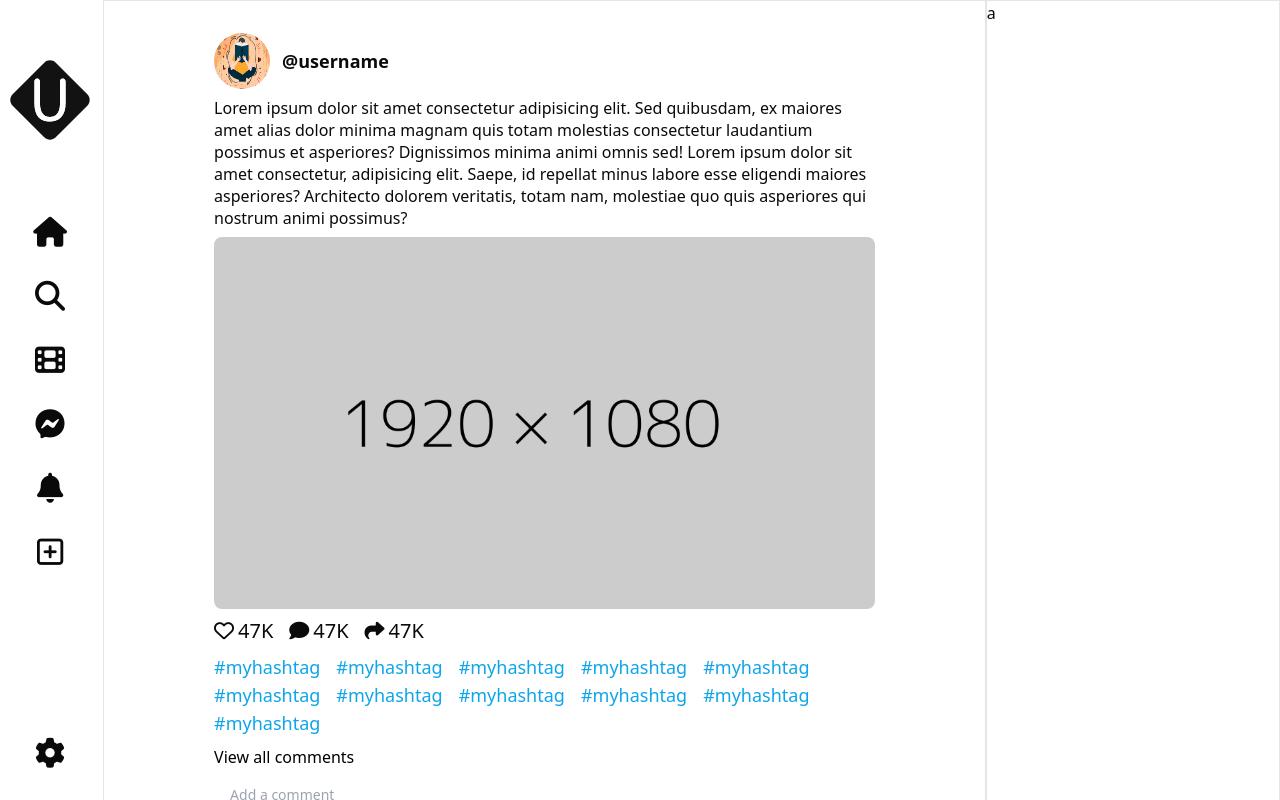
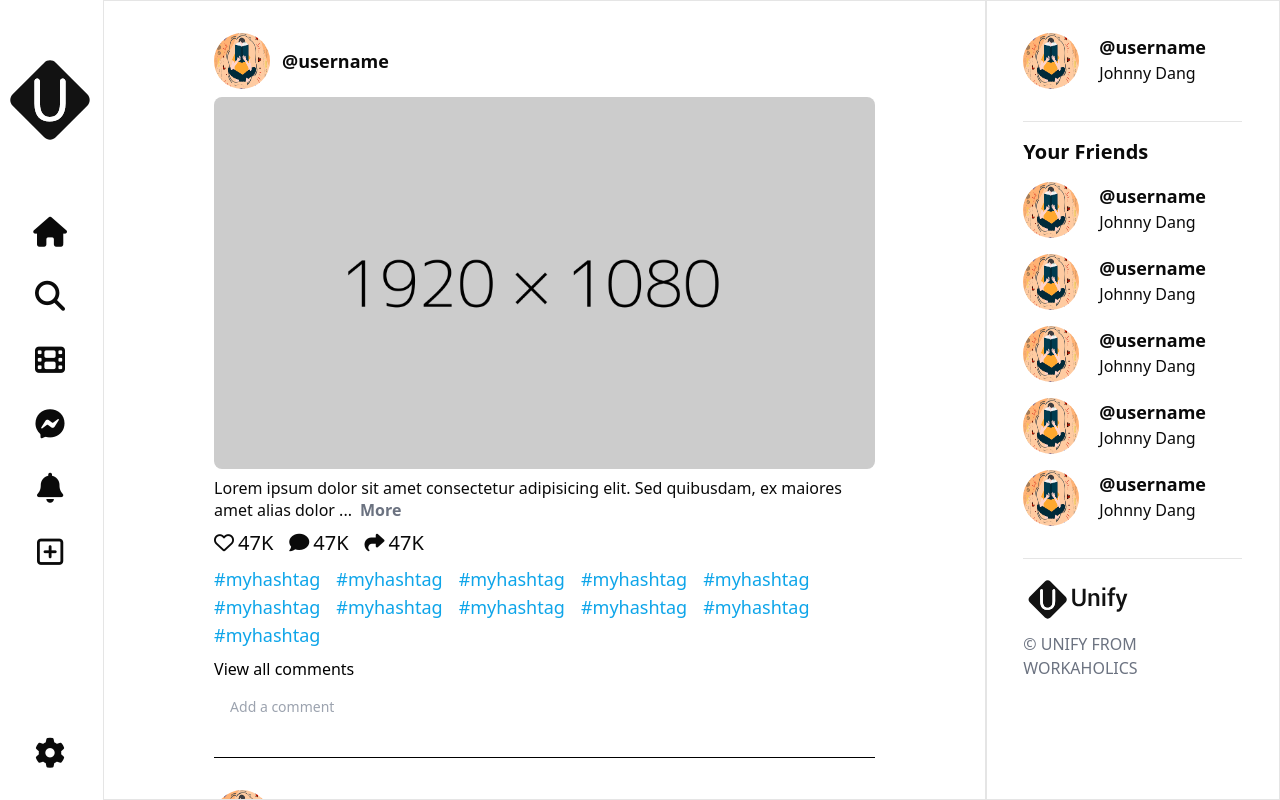
Before and after one commit to v06012005/UNIFY, a Next.js app in the folder frontend/: page / in a window 1280 px wide. Shown: the top 800 px of the page. Built offline with nearby package versions, Linux system fonts and the light colour scheme.

Commit message:
updates on homepage

```diff
--- a/frontend/app/globals.css
+++ b/frontend/app/globals.css
@@ -73,6 +73,7 @@ body {
 
     --radius: 0.5rem
   }
+
   .dark {
 
     --background: 0 0% 3.9%;
@@ -129,7 +130,20 @@ body {
   * {
     @apply border-border;
   }
+
   body {
     @apply bg-background text-foreground;
   }
 }
+
+.no-scrollbar::-webkit-scrollbar {
+  display: none;
+  /* Hides scrollbar in WebKit browsers */
+}
+
+.no-scrollbar {
+  -ms-overflow-style: none;
+  /* Hides scrollbar in IE and Edge */
+  scrollbar-width: none;
+  /* Hides scrollbar in Firefox */
+}
--- a/frontend/app/page.jsx
+++ b/frontend/app/page.jsx
@@ -1,18 +1,64 @@
+import Post from "@/components/global/Post";
+import avatar from '@/public/images/test1.png'
+import Image from 'next/image'
+import fullLogo from '@/public/images/unify_1.svg';
 
-import Image from "next/image";
-import Post from "@/components/global/Post";
+const SearchBar = () => {
+  return (
+    <>
+      <form action="#">
+        <div className="mt-2">
+          <div className="flex border items-center rounded-md bg-white pl-3 focus-within:outline focus-within:outline-2 focus-within:-outline-offset-2">
+            <input type="search" name="search" id="search" className="block text-wrap min-w-0 grow py-1.5 pl-1 pr-3 text-base text-gray-90 placeholder:text-gray-400 focus:outline focus:outline-0 sm:text-sm/6" placeholder="Search" />
+          </div>
+        </div>
+      </form>
+    </>
+  )
+}
 
-export default function Home({ children }) {
+const User = () => {
+  return (
+    <div className='flex mb-4'>
+      <Image src={avatar} alt='Avatar' className='rounded-full w-14 h-14' />
+      <div className="ml-5">
+        <p className='my-auto text-lg font-bold'>@username</p>
+        <p className="my-auto">Johnny Dang</p>
+      </div>
+    </div>
+  )
+}
+
+export default function Home() {
   return (
     <div className="flex">
-      <div className="basis-3/4 border py-8">
+      <div className="basis-3/4 border py-8 h-screen overflow-y-scroll no-scrollbar">
         <div className="w-3/4 flex flex-col mx-auto">
           <Post></Post>
           <Post></Post>
           <Post></Post>
         </div>
       </div>
-      <div className="basis-1/4 border">a</div>
+      <div className="basis-1/4 border py-8 h-screen sticky top-0">
+        <div className="w-3/4 flex flex-col mx-auto">
+          <User />
+          <hr className="my-4" />
+          <div>
+            <p className="font-bold text-xl mb-4">Your Friends</p>
+            <User />
+            <User />
+            <User />
+            <User />
+            <User />
+          </div>
+          <hr className="my-4" />
+          <div>
+            <Image src={fullLogo} alt="Unify Logo" className="w-1/2" />
+            <p className="mt-2 text-gray-500">&copy; UNIFY FROM WORKAHOLICS
+            </p>
+          </div>
+        </div>
+      </div>
     </div>
 
   );
--- a/frontend/components/global/Post.jsx
+++ b/frontend/components/global/Post.jsx
@@ -1,9 +1,12 @@
+"use client";
+
 import React from 'react'
 import Image from 'next/image'
 import dummy from '@/public/images/dummy.png'
 import avatar from '@/public/images/test1.png'
 import PostReaction from './PostReaction'
 import Link from 'next/link'
+import { useState } from 'react'
 
 const User = () => {
     return (
@@ -20,12 +23,26 @@ const Hashtag = ({ content = "", to = "" }) => {
     )
 }
 
+const Caption = ({ text, maxLength = 100 }) => {
+    const [isExpanded, setIsExpanded] = useState(false);
+
+    const toggleExpanded = () => setIsExpanded(!isExpanded);
+    return (
+        <>
+            <div className='mb-2 leading-snug text-wrap'>
+                {isExpanded ? text : `${text.slice(0, maxLength)}...`}
+                <button onClick={toggleExpanded} className="text-gray-500 font-semibold ml-2">{isExpanded ? "Less" : "More"}</button>
+            </div>
+        </>
+    )
+}
+
 const Post = () => {
     return (
         <div className='aspect-video mb-8 pb-8 border-b border-black'>
             <User></User>
-            <p className='mb-2 leading-snug text-wrap'>Lorem ipsum dolor sit amet consectetur adipisicing elit. Sed quibusdam, ex maiores amet alias dolor minima magnam quis totam molestias consectetur laudantium possimus et asperiores? Dignissimos minima animi omnis sed! Lorem ipsum dolor sit amet consectetur, adipisicing elit. Saepe, id repellat minus labore esse eligendi maiores asperiores? Architecto dolorem veritatis, totam nam, molestiae quo quis asperiores qui nostrum animi possimus?</p>
             <Image src={dummy} alt='Dummy' className='w-full mb-2 rounded-lg' width={600} height={400} />
+            <Caption text={`Lorem ipsum dolor sit amet consectetur adipisicing elit. Sed quibusdam, ex maiores amet alias dolor minima magnam quis totam molestias consectetur laudantium possimus et asperiores? Dignissimos minima animi omnis sed! Lorem ipsum dolor sit amet consectetur, adipisicing elit. Saepe, id repellat minus labore esse eligendi maiores asperiores? Architecto dolorem veritatis, totam nam, molestiae quo quis asperiores qui nostrum animi possimus?`} />
             <PostReaction></PostReaction>
             <div className='mt-2 flex flex-wrap'>
                 <Hashtag content='#myhashtag'></Hashtag>
```
